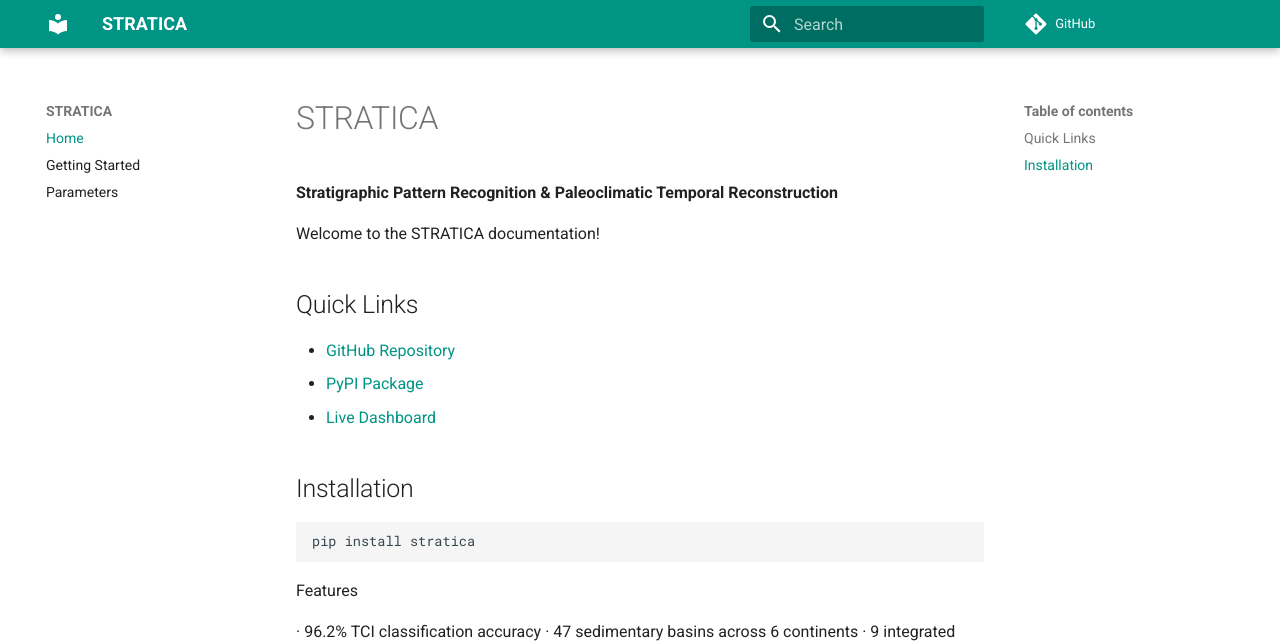
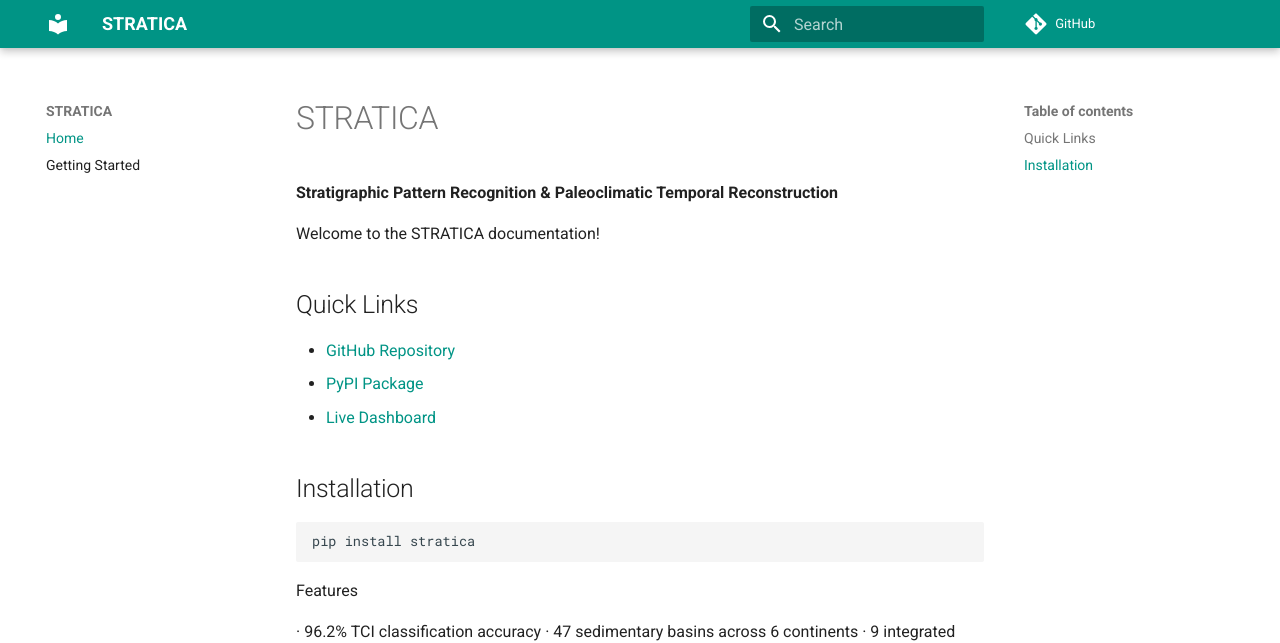
Before and after one commit to gitdeeper8/STRATICA, an MkDocs documentation site: the page built from docs/index.md, in a window 1280 px wide. Shown: the top 643 px of the page. Built offline with MkDocs 1.6.1 and Material for MkDocs 9.7.7, drawn with Linux system fonts in a browser that asks for light colours; comment, search, counter and statistics services are not loaded.

```diff
--- a/docs/requirements.txt
+++ b/docs/requirements.txt
@@ -1,3 +1,2 @@
 mkdocs>=1.5.0
 mkdocs-material>=9.5.0
-mkdocstrings[python]>=0.24.0
--- a/mkdocs.yml
+++ b/mkdocs.yml
@@ -14,7 +14,10 @@ theme:
 nav:
   - Home: index.md
   - Getting Started: getting-started.md
-  - Parameters: parameters.md
+
+markdown_extensions:
+  - admonition
+  - pymdownx.superfences
 
 plugins:
   - search
```
Also changed, not shown: .readthedocs.yaml (+12 -0 lines).
